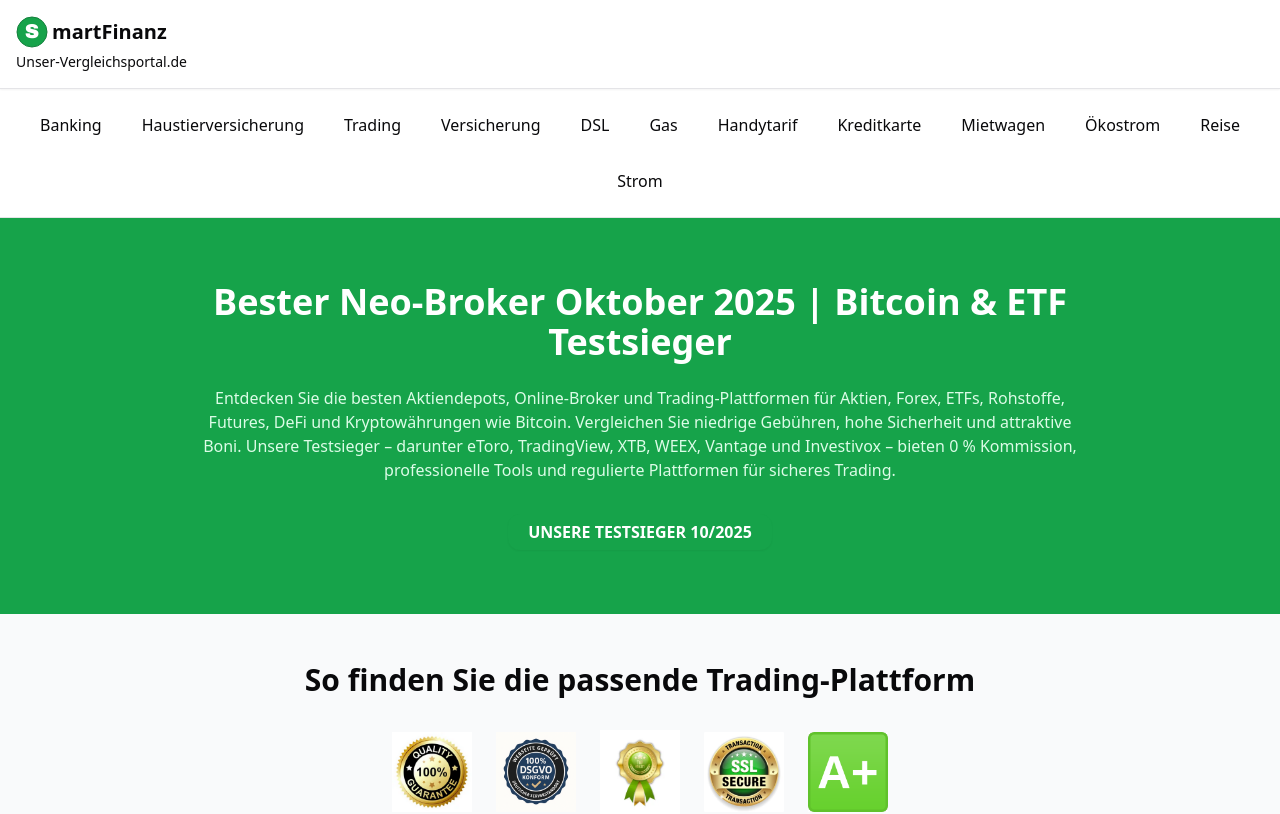
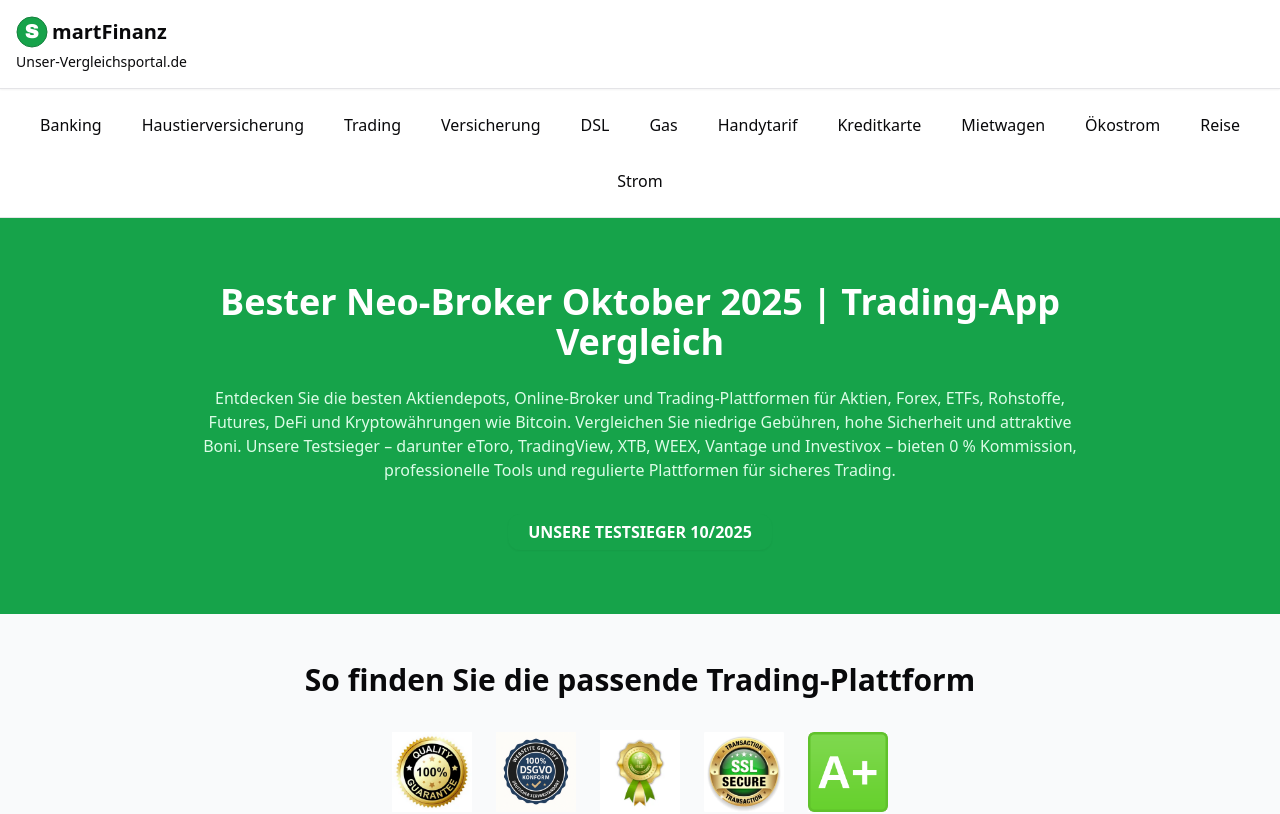
Before and after one commit to DennisMoskal/unser-vergleichsportal.de, a Next.js app: page /trading in a window 1280 px wide. Shown: the top 814 px of the page. Built offline with nearby package versions, Linux system fonts and the light colour scheme.

Commit message:
Update page.tsx

```diff
--- a/src/app/trading/page.tsx
+++ b/src/app/trading/page.tsx
@@ -699,7 +699,7 @@ export default function DeFi() {
         <div className="container mx-auto px-4">
           <div className="max-w-4xl mx-auto text-center">
             <h1 className="text-3xl sm:text-4xl font-bold mb-4 sm:mb-6">
-              Bester Neo-Broker Oktober 2025 | Bitcoin & ETF Testsieger
+              Bester Neo-Broker Oktober 2025 | Trading-App Vergleich
             </h1>
             <p className="text-sm sm:text-base text-green-100 mb-6 sm:mb-8">
               Entdecken Sie die besten Aktiendepots, Online-Broker und Trading-Plattformen für Aktien, Forex, ETFs,
```
